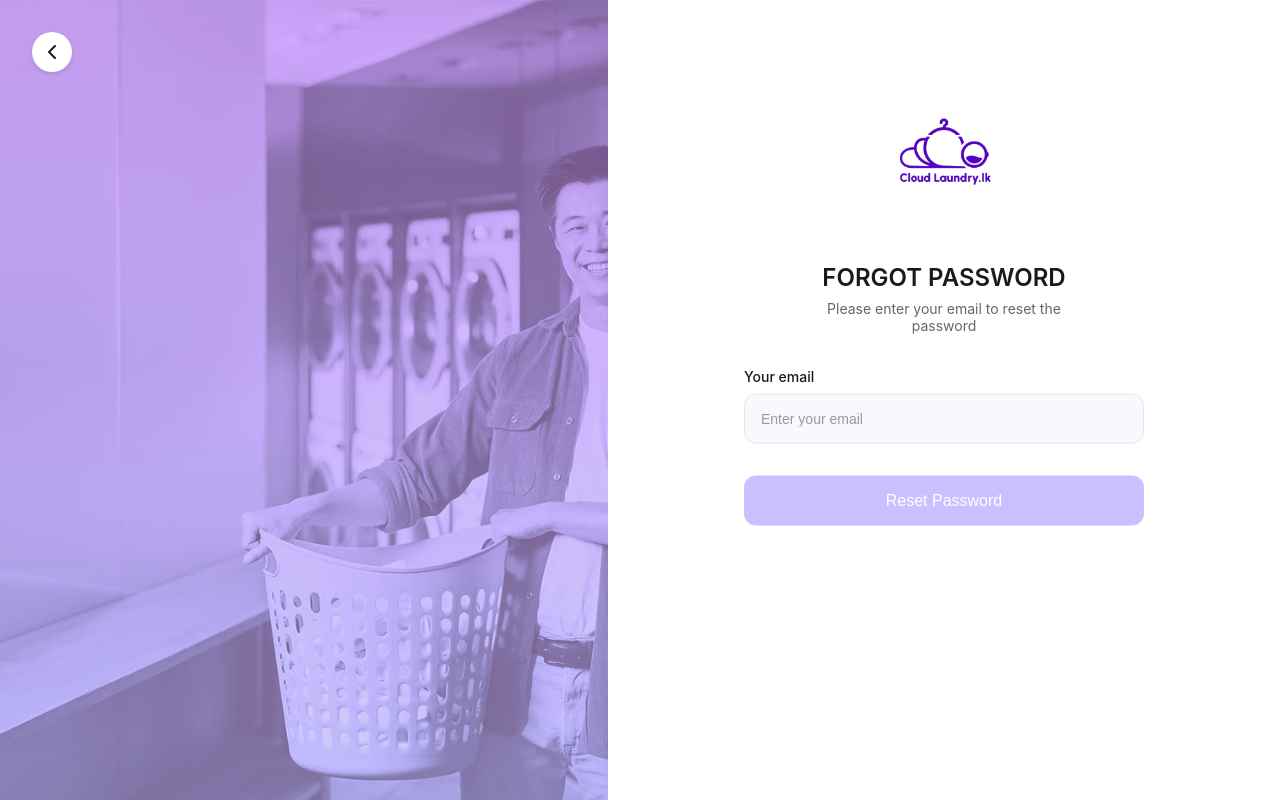
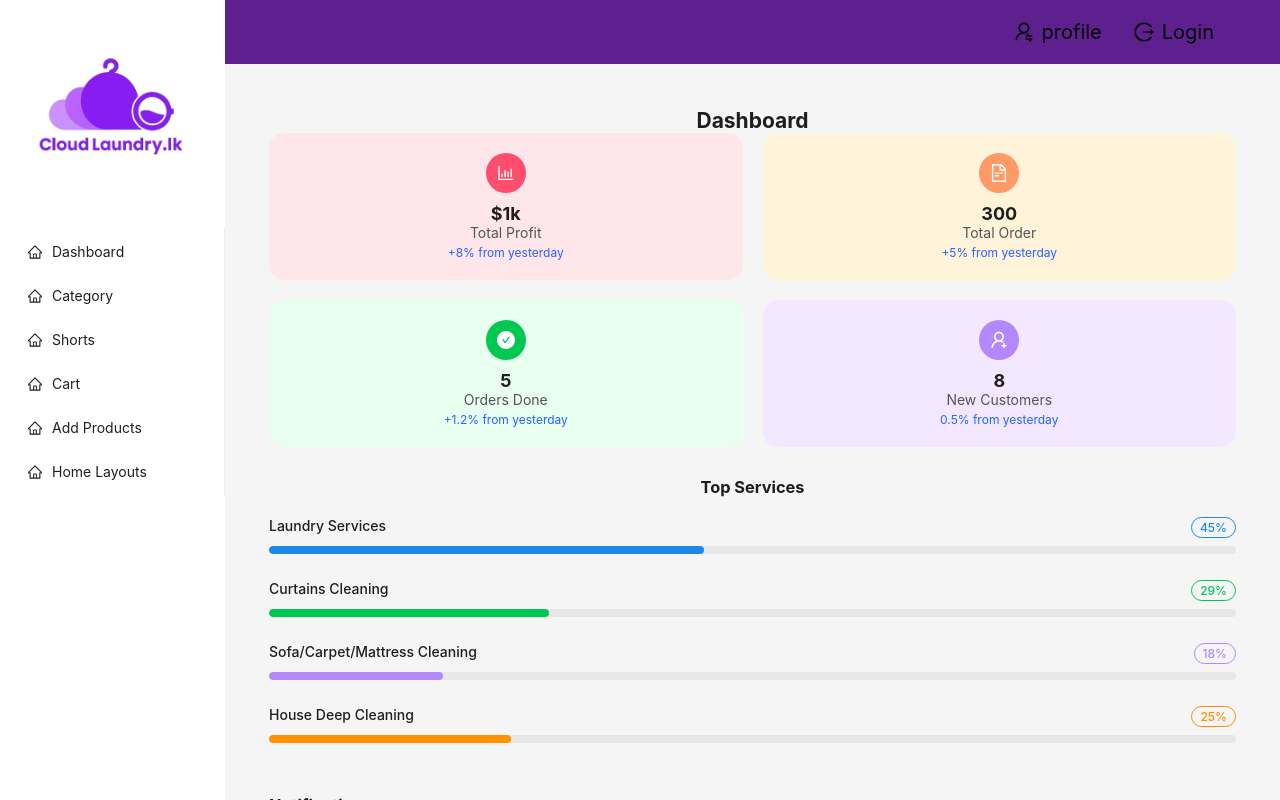
Before and after one commit to Laksopan23/Cloud-Laundry-, a React (Create React App) app in the folder frontend/: page / in a window 1280 px wide. Shown: the top 800 px of the page. Built offline with nearby package versions, Linux system fonts and the light colour scheme.

Commit message:
basic routes

```diff
--- a/frontend/package.json
+++ b/frontend/package.json
@@ -3,6 +3,7 @@
   "version": "0.1.0",
   "private": true,
   "dependencies": {
+    "@ant-design/icons": "^6.0.0",
     "@emotion/react": "^11.14.0",
     "@emotion/styled": "^11.14.0",
     "@mui/icons-material": "^7.0.2",
@@ -11,6 +12,7 @@
     "@testing-library/jest-dom": "^6.6.3",
     "@testing-library/react": "^16.3.0",
     "@testing-library/user-event": "^13.5.0",
+    "antd": "^5.24.9",
     "react": "^19.1.0",
     "react-dom": "^19.1.0",
     "react-router-dom": "^7.5.2",
--- a/frontend/src/App.js
+++ b/frontend/src/App.js
@@ -1,12 +1,16 @@
 import { BrowserRouter as Router, Routes, Route } from 'react-router-dom';
-import "./App.css";
+import Dashboard from './pages/Dashboard';
 import ForgotPassword from "./forgotpassword";
 
 function App() {
   return (
-    <div className="App">
-      <ForgotPassword />
-    </div>
+    <Router>
+      <Routes>
+        <Route path="/" element={<Dashboard />} />
+        <Route path="/pass" element={<ForgotPassword />} />
+
+      </Routes>
+    </Router>
   );
 }
 
```
Also changed, not shown: 1 other file (tests, documents, lock files or other folders).
